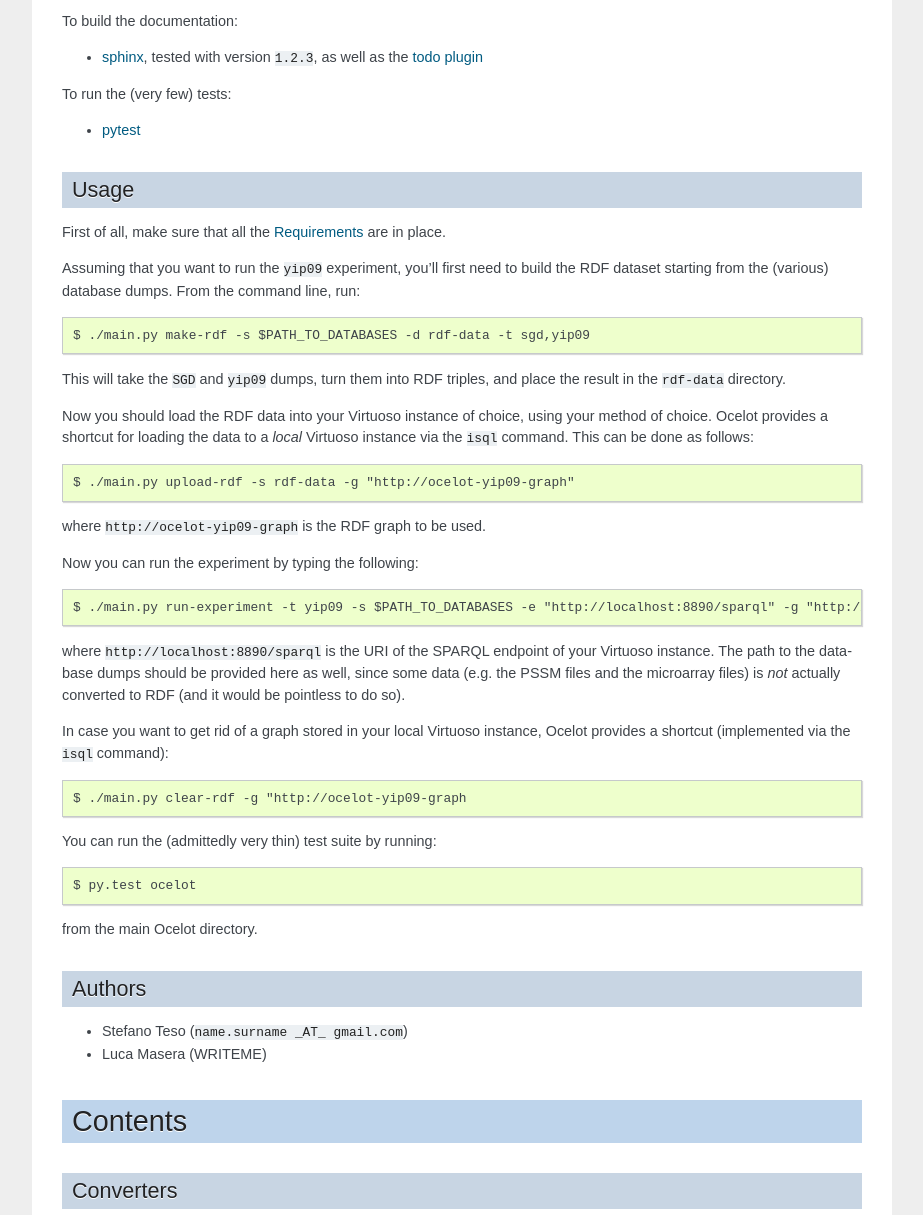
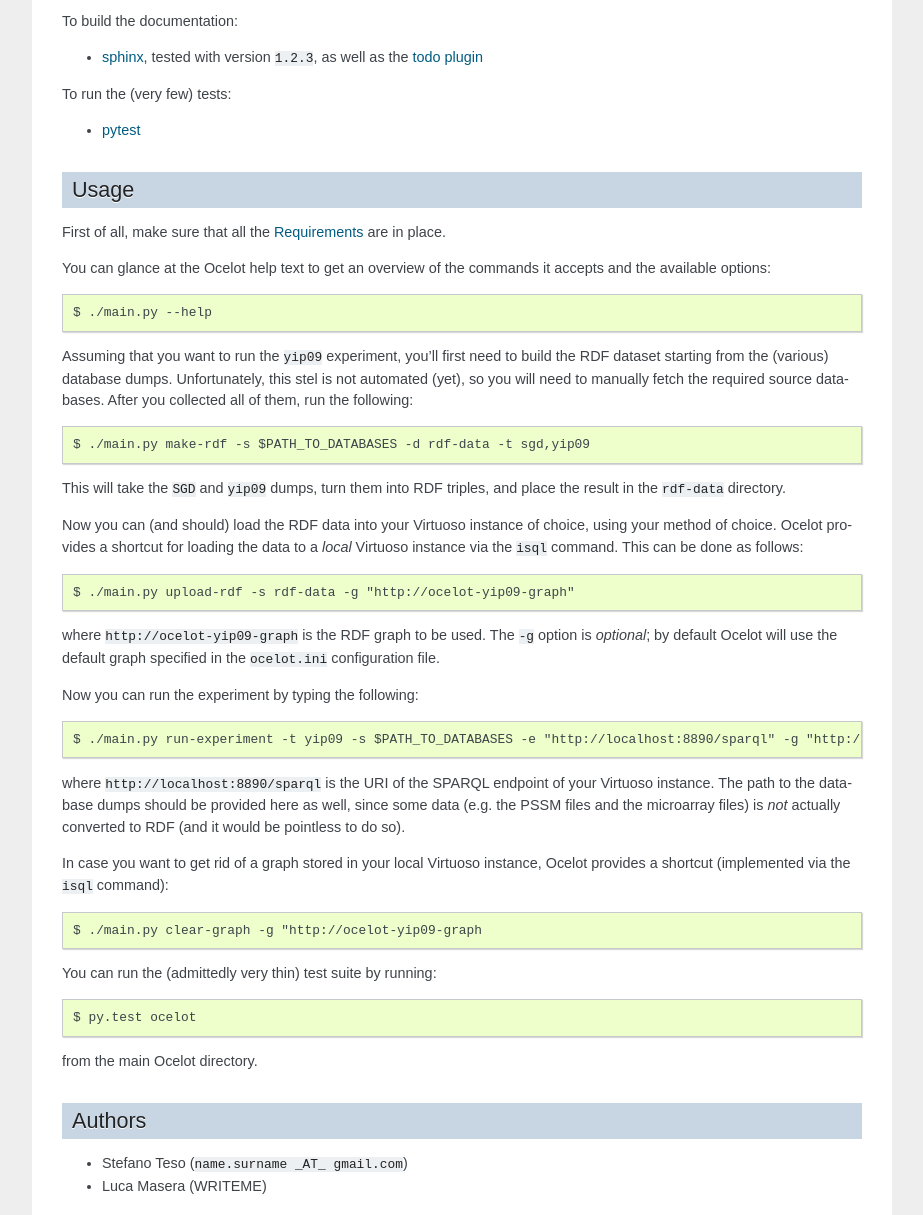
Before and after one commit to stefanoteso/ocelot, a Sphinx documentation site: the page built from docs/source/index.rst, in a window 1280 px wide and 1400 px high, scrolled down 967 px, cut to the strip 0-1215 px from the top of the window. Shown: the whole strip, without its empty margins (198-1121 px from the left). Built offline with Sphinx 7.4.7, drawn with Linux system fonts in a browser that asks for light colours; formulas are drawn with MathJax 3.

Commit message:
docs: tiny update.

```diff
--- a/docs/source/index.rst
+++ b/docs/source/index.rst
@@ -60,23 +60,32 @@ Usage
 
 First of all, make sure that all the `Requirements`_ are in place.
 
+You can glance at the Ocelot help text to get an overview of the
+commands it accepts and the available options::
+
+    $ ./main.py --help
+
 Assuming that you want to run the ``yip09`` experiment, you'll first need to
-build the RDF dataset starting from the (various) database dumps. From the
-command line, run::
+build the RDF dataset starting from the (various) database dumps.
+Unfortunately, this stel is not automated (yet), so you will need to manually
+fetch the required source databases. After you collected all of them, run the
+following::
 
     $ ./main.py make-rdf -s $PATH_TO_DATABASES -d rdf-data -t sgd,yip09
 
 This will take the ``SGD`` and ``yip09`` dumps, turn them into RDF triples,
 and place the result in the ``rdf-data`` directory.
 
-Now you should load the RDF data into your Virtuoso instance of choice, using
-your method of choice. Ocelot provides a shortcut for loading the data to a
-*local* Virtuoso instance via the ``isql`` command. This can be done as
-follows::
+Now you can (and should) load the RDF data into your Virtuoso instance of
+choice, using your method of choice. Ocelot provides a shortcut for loading the
+data to a *local* Virtuoso instance via the ``isql`` command. This can be done
+as follows::
 
     $ ./main.py upload-rdf -s rdf-data -g "http://ocelot-yip09-graph"
 
-where ``http://ocelot-yip09-graph`` is the RDF graph to be used.
+where ``http://ocelot-yip09-graph`` is the RDF graph to be used. The ``-g``
+option is *optional*; by default Ocelot will use the default graph specified
+in the ``ocelot.ini`` configuration file.
 
 Now you can run the experiment by typing the following::
 
@@ -90,7 +99,7 @@ as well, since some data (e.g. the PSSM files and the microarray files) is
 In case you want to get rid of a graph stored in your local Virtuoso instance,
 Ocelot provides a shortcut (implemented via the ``isql`` command)::
 
-    $ ./main.py clear-rdf -g "http://ocelot-yip09-graph
+    $ ./main.py clear-graph -g "http://ocelot-yip09-graph
 
 You can run the (admittedly very thin) test suite by running::
 
```
